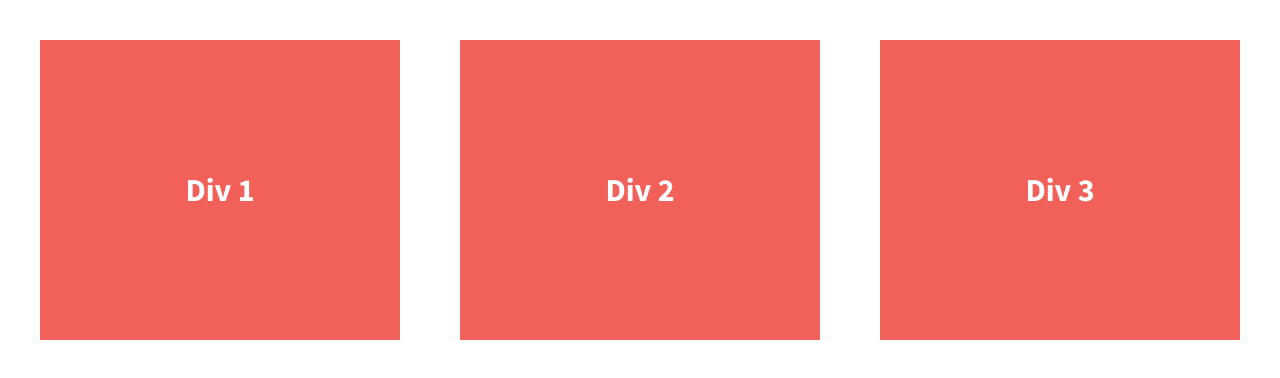
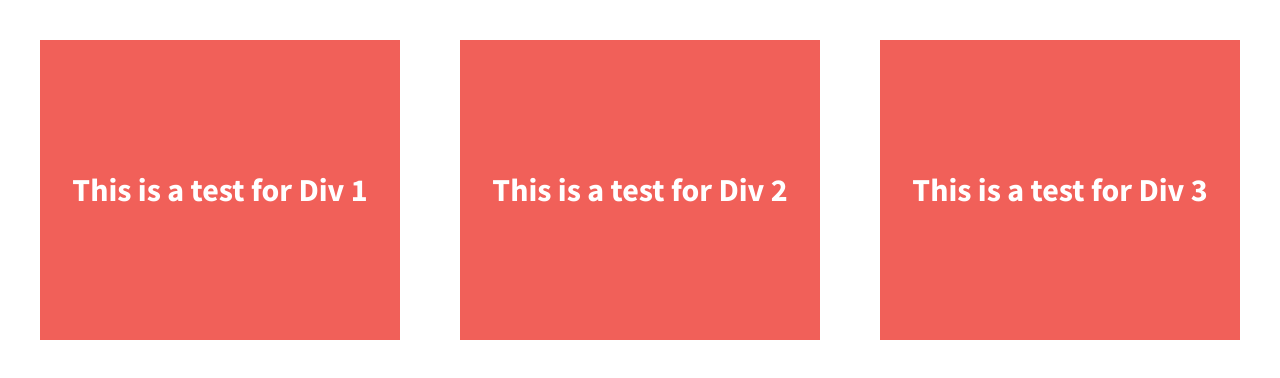
Before and after one commit to sfloriana8/flex-box-div, a plain HTML site: page index.html in a window 1280 px wide. Drawn offline with nearby package versions, Linux system fonts and the light colour scheme.

Commit message:
Added flexbox divs

```diff
--- a/index.html
+++ b/index.html
@@ -23,13 +23,13 @@
 
         <section class="wrapper">
             <div class="div-1">
-                Div 1
+                This is a test for Div 1
             </div>
             <div class="div-2">
-                Div 2
+                This is a test for Div 2
             </div>
             <div class="div-3">
-                Div 3
+                This is a test for Div 3
             </div>
         </section>
 
```
